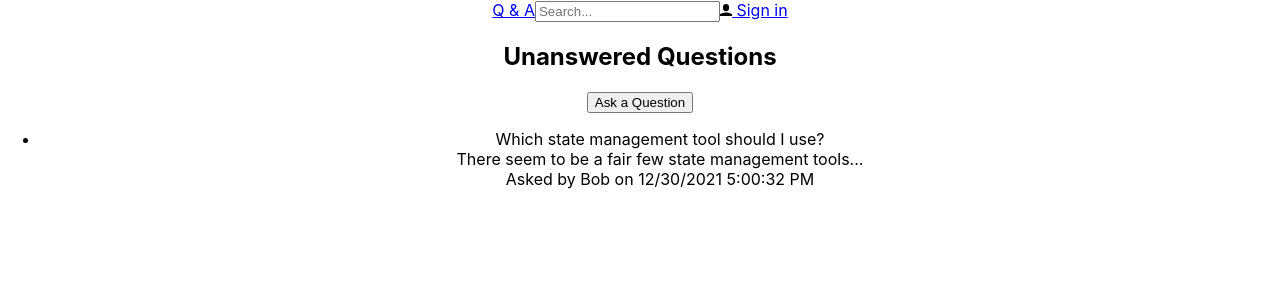
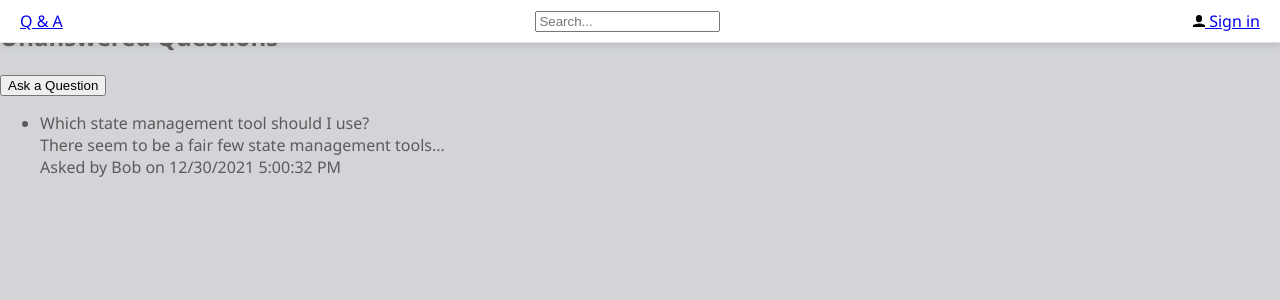
Before and after one commit to lgtoledo/QandA, a React (Create React App) app in the folder frontend/: page / in a window 1280 px wide. Shown: the top 300 px of the page. Built offline with nearby package versions, Linux system fonts and the light colour scheme.

Commit message:
Se aplican estilos a los componentes mediante "CSS modules", con css directamente

```diff
--- /dev/null
+++ b/frontend/src/App.module.css
@@ -0,0 +1,13 @@
+.App {
+  text-align: center;
+}
+
+.App-logo {
+  height: 40vmin;
+  pointer-events: none;
+}
+.container {
+  font-family: 'Segoe UI', 'Helvetica Neue', sans-serif;
+  font-size: 16px;
+  color: #5c5a5a;
+}
--- a/frontend/src/App.tsx
+++ b/frontend/src/App.tsx
@@ -1,12 +1,12 @@
 import React from 'react';
 import logo from './logo.svg';
-import './App.css';
+import styles from './App.module.css';
 import { Header } from './Header';
 import { HomePage } from './HomePage';
 
 function App() {
   return (
-    <div className="App">
+    <div className={styles.container}>
       <Header />
       <HomePage />
     </div>
--- /dev/null
+++ b/frontend/src/Header.module.css
@@ -0,0 +1,13 @@
+.container {
+  position: fixed;
+  box-sizing: border-box;
+  top: 0;
+  width: 100%;
+  display: flex;
+  align-items: center;
+  justify-content: space-between;
+  padding: 10px 20px;
+  background-color: #fff;
+  border-bottom: 1px solid #e3e2e2;
+  box-shadow: 0 3px 7px 0 rgba(110, 112, 114, 0.21);
+}
--- a/frontend/src/Header.tsx
+++ b/frontend/src/Header.tsx
@@ -1,13 +1,24 @@
 import React from 'react';
 import { UserIcon } from './Icons';
+import styles from './Header.module.css';
 
-export const Header = () => (
-  <div>
+export const Header = () => {
+  const handleSearchInputChange = (e: React.ChangeEvent<HTMLInputElement>) => {
+    console.log(e.currentTarget.value);
+  };
+
+  return (
+    <div className={styles.container}>
       <a href="./">Q & A</a>
-    <input type="text" placeholder="Search..." />
+      <input
+        type="text"
+        placeholder="Search..."
+        onChange={handleSearchInputChange}
+      />
       <a href="./signin">
         <UserIcon />
         <span> Sign in</span>
       </a>
     </div>
   );
+};
--- a/frontend/src/index.css
+++ b/frontend/src/index.css
@@ -1,5 +1,6 @@
 body {
   margin: 0;
+  background-color: #d2d4d8;
   font-family: -apple-system, BlinkMacSystemFont, 'Segoe UI', 'Roboto', 'Oxygen',
     'Ubuntu', 'Cantarell', 'Fira Sans', 'Droid Sans', 'Helvetica Neue',
     sans-serif;
```
Lines whose indentation alone changed are shown as unchanged.
